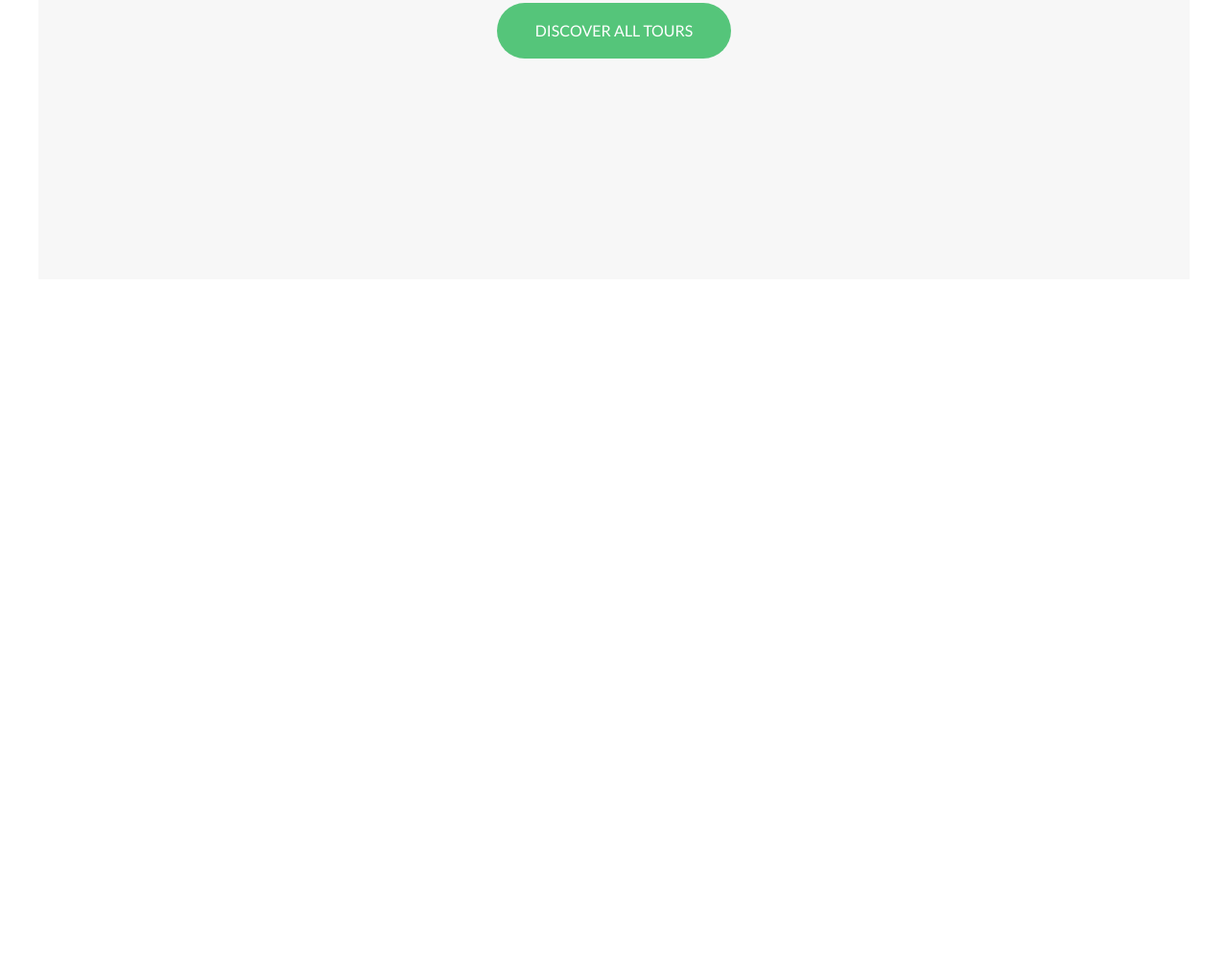
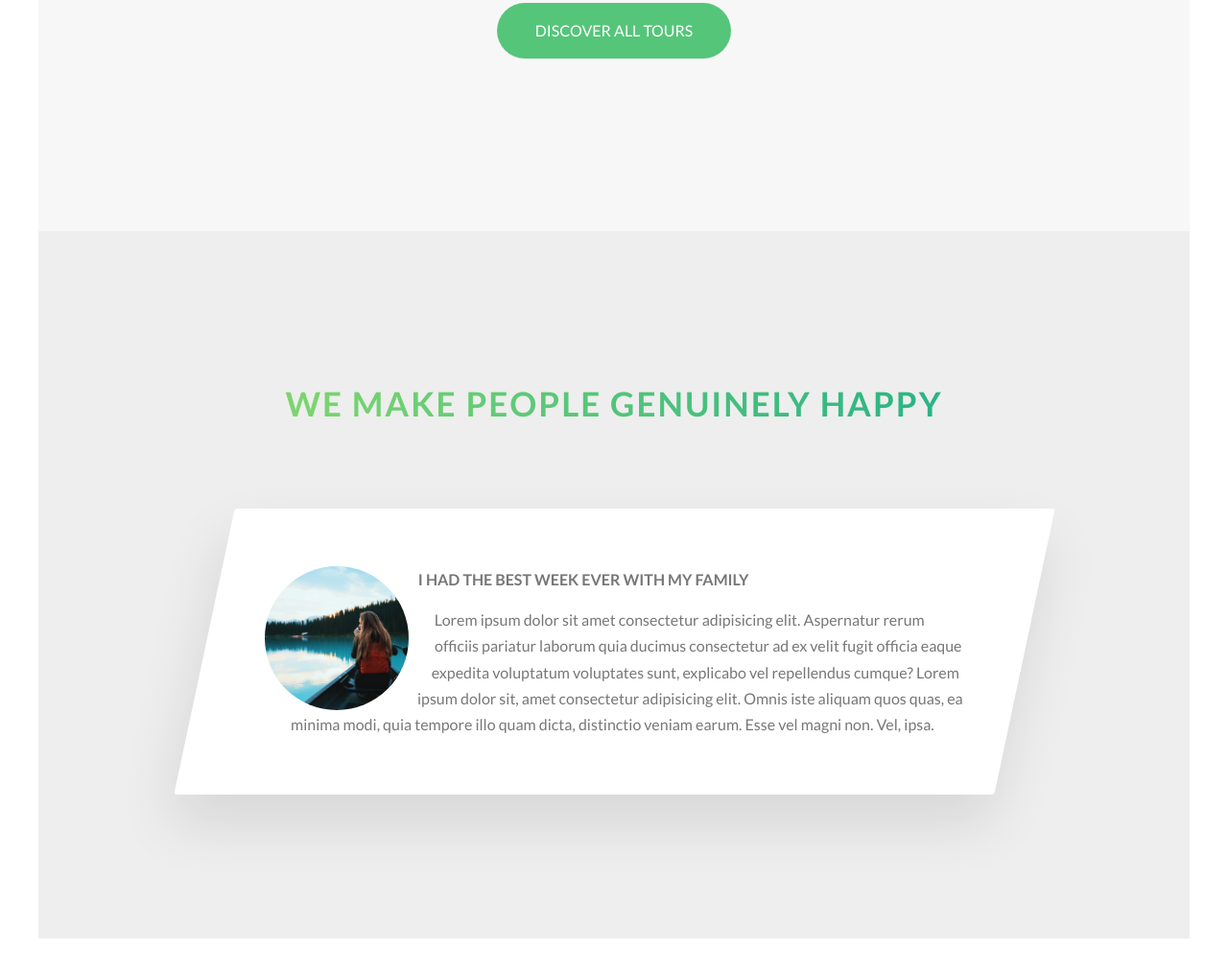
Before and after one commit to rzuloaga/Natours, a website: page index.html in a window 1280 px wide. Shown: the part 3174-4190 px from the top of the page at 96% size. Before the commit the page ends 3505 px from the top, so only its background shows below. Drawn offline with nearby package versions, Linux system fonts and the light colour scheme; files that its build step writes are made by us from their sources.

Commit message:
After 5-42. Also the last commit was after 5-41.

```diff
--- a/index.html
+++ b/index.html
@@ -1,5 +1,6 @@
 <!DOCTYPE html>
 <html lang="en">
+
 <head>
     <meta charset="UTF-8">
     <meta name="viewport" content="width=device-width, initial-scale=1.0">
@@ -12,6 +13,7 @@
 
     <title>Natours | Exciting tours for adventurous people</title>
 </head>
+
 <body>
     <header class="header">
         <div class="header__logo-box">
@@ -42,12 +44,14 @@
                 <div class="col-1-of-2">
                     <h3 class="heading-tertiary u-margin-bottom-small">You're going to fall in love with nature</h3>
                     <p class="paragraph">
-                            Lorem ipsum dolor sit amet consectetur adipisicing elit. Quis, quasi dolores maxime corporis, sequi illo eos rem, optio ex ut inventore quos dicta illum perferendis? Delectus facere iure eius cum.
+                        Lorem ipsum dolor sit amet consectetur adipisicing elit. Quis, quasi dolores maxime corporis, sequi illo eos rem, optio ex
+                        ut inventore quos dicta illum perferendis? Delectus facere iure eius cum.
                     </p>
 
                     <h3 class="heading-tertiary u-margin-bottom-small">Live adventures like you never had before</h3>
                     <p class="paragraph">
-                            Lorem, ipsum dolor sit amet consectetur adipisicing elit. Quam eos aut ullam officiis quia illo a dignissimos quasi qui. A odio quae veniam iure saepe dolor illum, sint ea dolore?
+                        Lorem, ipsum dolor sit amet consectetur adipisicing elit. Quam eos aut ullam officiis quia illo a dignissimos quasi qui.
+                        A odio quae veniam iure saepe dolor illum, sint ea dolore?
                     </p>
 
                     <a href="#" class="btn-text">Learn more &rarr;</a>
@@ -69,7 +73,8 @@
                         <i class="feature-box__icon icon-basic-world"></i>
                         <h3 class="heading-tertiary u-margin-bottom-small">Explore the world</h3>
                         <p class="feature-box__text">
-                                Lorem ipsum dolor sit, amet consectetur adipisicing elit. Id aperiam libero nulla, atque quae adipisci ad obcaecati quidem et.
+                            Lorem ipsum dolor sit, amet consectetur adipisicing elit. Id aperiam libero nulla, atque quae adipisci ad obcaecati quidem
+                            et.
                         </p>
                     </div>
                 </div>
@@ -78,7 +83,8 @@
                         <i class="feature-box__icon icon-basic-compass"></i>
                         <h3 class="heading-tertiary u-margin-bottom-small">Meet nature</h3>
                         <p class="feature-box__text">
-                                Lorem ipsum dolor sit, amet consectetur adipisicing elit. Id aperiam libero nulla, atque quae adipisci ad obcaecati quidem et.
+                            Lorem ipsum dolor sit, amet consectetur adipisicing elit. Id aperiam libero nulla, atque quae adipisci ad obcaecati quidem
+                            et.
                         </p>
                     </div>
                 </div>
@@ -87,7 +93,8 @@
                         <i class="feature-box__icon icon-basic-map"></i>
                         <h3 class="heading-tertiary u-margin-bottom-small">Find your way</h3>
                         <p class="feature-box__text">
-                                Lorem ipsum dolor sit, amet consectetur adipisicing elit. Id aperiam libero nulla, atque quae adipisci ad obcaecati quidem et.
+                            Lorem ipsum dolor sit, amet consectetur adipisicing elit. Id aperiam libero nulla, atque quae adipisci ad obcaecati quidem
+                            et.
                         </p>
                     </div>
                 </div>
@@ -96,7 +103,8 @@
                         <i class="feature-box__icon icon-basic-heart"></i>
                         <h3 class="heading-tertiary u-margin-bottom-small">Live a healthier life</h3>
                         <p class="feature-box__text">
-                                Lorem ipsum dolor sit, amet consectetur adipisicing elit. Id aperiam libero nulla, atque quae adipisci ad obcaecati quidem et.
+                            Lorem ipsum dolor sit, amet consectetur adipisicing elit. Id aperiam libero nulla, atque quae adipisci ad obcaecati quidem
+                            et.
                         </p>
                     </div>
                 </div>
@@ -212,6 +220,31 @@
             </div>
 
         </section>
+
+        <section class="section-stories">
+            <div class="u-center-text u-margin-bottom-big">
+                <h2 class="heading-secondary">
+                    We make people genuinely happy
+                </h2>
+            </div>
+
+            <div class="row">
+                <div class="story">
+                    <figure class="story__shape">
+                        <img class="story__image" src="/img/nat-8.jpg" alt="Person on a tour">
+                    </figure>
+                    <div class="story__text">
+                        <h3 class="heading-tertiary u-margin-bottom-small">I had the best week ever with my family</h3>
+                        <p>Lorem ipsum dolor sit amet consectetur adipisicing elit. Aspernatur rerum officiis pariatur laborum
+                            quia ducimus consectetur ad ex velit fugit officia eaque expedita voluptatum voluptates sunt,
+                            explicabo vel repellendus cumque? Lorem ipsum dolor sit, amet consectetur adipisicing elit. Omnis
+                            iste aliquam quos quas, ea minima modi, quia tempore illo quam dicta, distinctio veniam earum.
+                            Esse vel magni non. Vel, ipsa.</p>
+                    </div>
+                </div>
+            </div>
+        </section>
     </main>
 </body>
+
 </html>
--- /dev/null
+++ b/sass/components/_story.scss
@@ -0,0 +1,30 @@
+.story {
+  width: 75%;
+  margin: auto;
+  box-shadow: 0 3rem 6rem rgba($color-black, 0.1);
+  background-color: $color-white;
+  border-radius: 3px;
+  padding: 6rem;
+  padding-left: 9rem;
+  font-size: $default-font-size;
+  transform: skewX(-12deg);
+
+  & > * {
+    transform: skewX(12deg);
+  }
+
+  &__shape {
+    width: 15rem;
+    height: 15rem;
+    float: left;
+    -webkit-shape-outside: circle(50% at 50% 50%);
+    shape-outside: circle(50% at 50% 50%);
+    -webkit-clip-path: circle(50% at 50% 50%);
+    clip-path: circle(50% at 50% 50%);
+    transform: translateX(-3rem) skewX(12deg);
+  }
+
+  &__image {
+    height: 100%;
+  }
+}
--- a/sass/main.scss
+++ b/sass/main.scss
@@ -12,6 +12,7 @@
 @import 'components/card';
 @import 'components/composition';
 @import 'components/feature-box';
+@import 'components/story';
 
 @import 'layout/header';
 @import 'layout/grid';
--- a/sass/pages/_home.scss
+++ b/sass/pages/_home.scss
@@ -22,6 +22,11 @@
 
 .section-tours {
     background-color: $color-grey-light-1;
-    padding: 31rem 0 15rem;
+    padding: 31rem 0 10rem;
     margin-top: -24rem;
 }
+
+.section-stories {
+    padding: 15rem 0;
+    background-color: $color-grey-light-2;
+}
```
Lines whose indentation alone changed are shown as unchanged.
